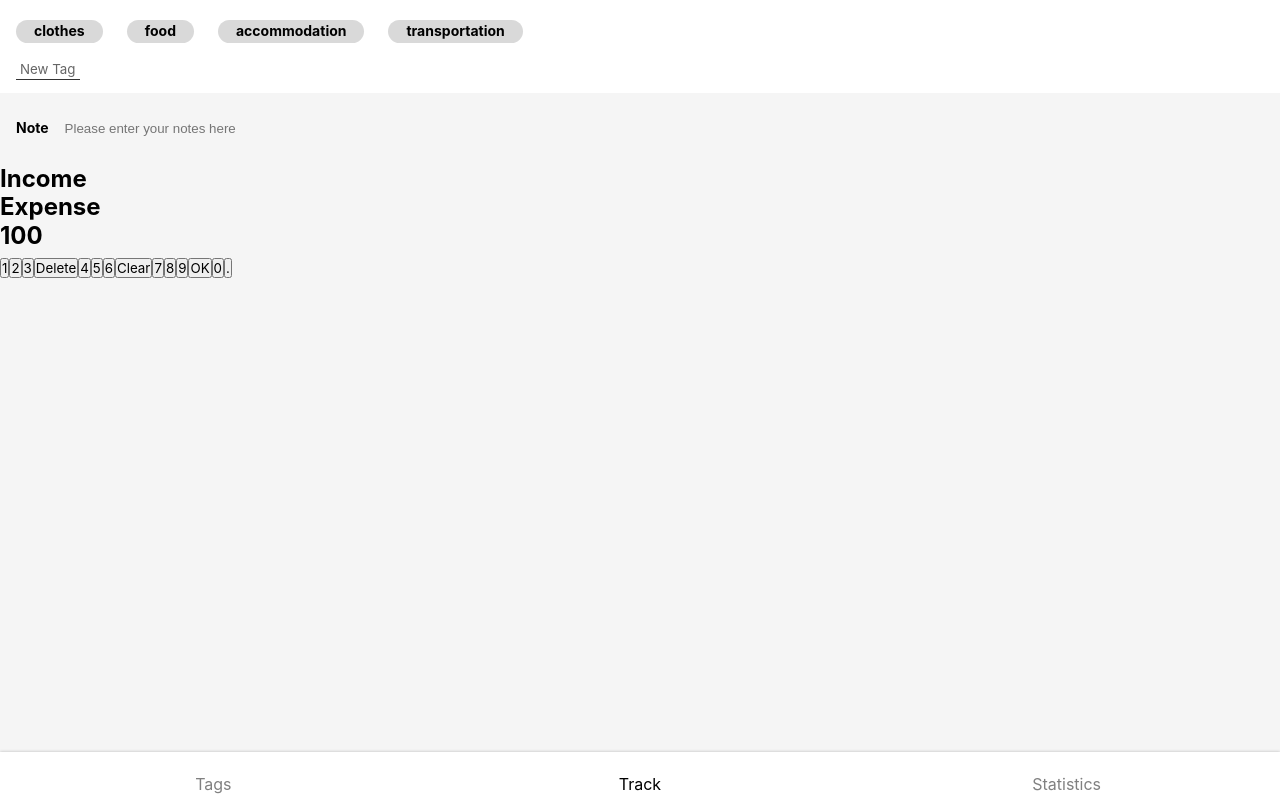
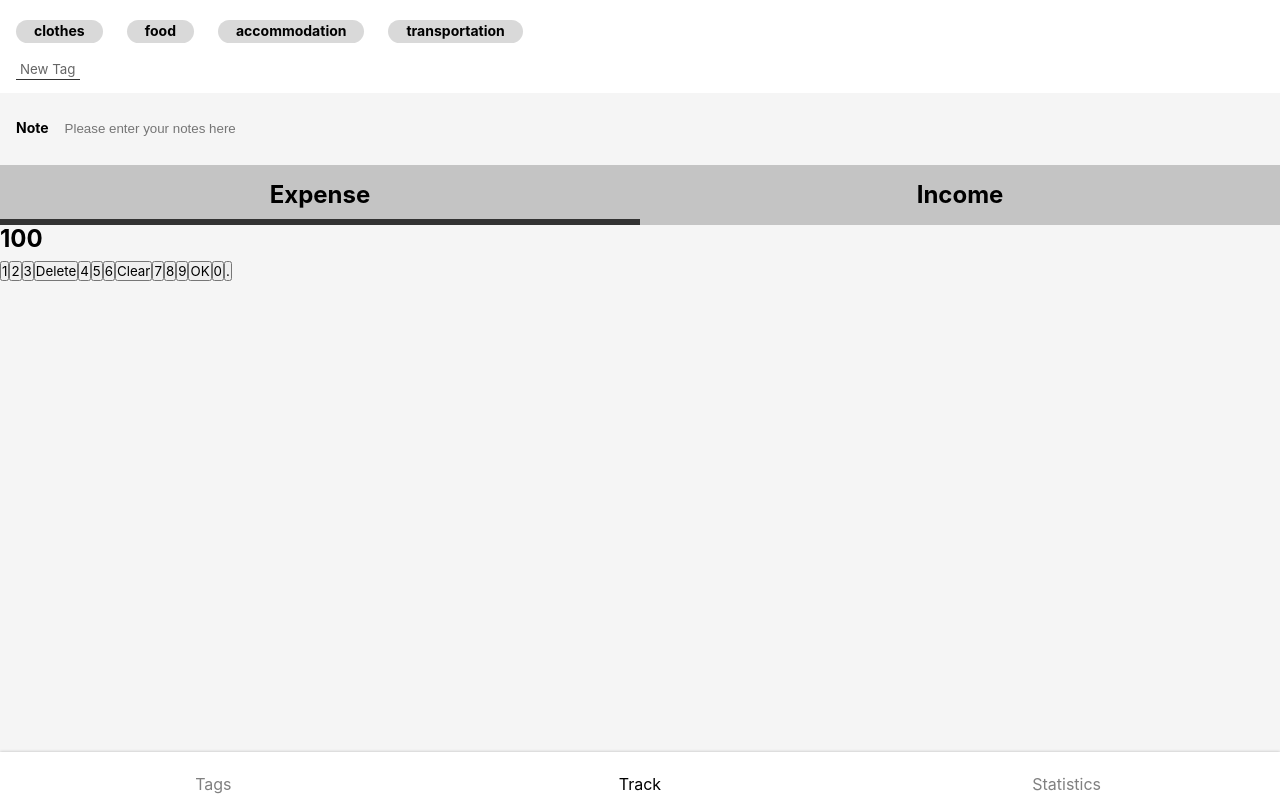
Before and after one commit to Hongjia-Liu/Expense-Tracker, a React app: page /#/track in a window 1280 px wide. Built offline with nearby package versions, Linux system fonts and the light colour scheme; some icons are missing.

Commit message:
Update CategorySection UI in Track.tsx

```diff
--- a/src/views/Track.tsx
+++ b/src/views/Track.tsx
@@ -46,6 +46,27 @@
 
 `;
 const CategorySection = styled.section`
+  font-size: 24px;
+  > ul {
+    display: flex;
+    background: #c4c4c4;
+    > li {
+      width: 50%;
+      text-align: center;
+      padding: 16px 0;
+      position: relative;
+      &.selected::after {
+        content: '';
+        display: block;
+        height: 6px;
+        background: #333;
+        position: absolute;
+        bottom: 0;
+        width: 100%;
+        left: 0;
+      }
+    }
+  }
 
 `;
 const NumberPadSection = styled.section`
@@ -72,8 +93,8 @@
       </NotesSection>
       <CategorySection>
         <ul>
+          <li className="selected">Expense</li>
           <li>Income</li>
-          <li>Expense</li>
         </ul>
       </CategorySection>
       <NumberPadSection>
```
